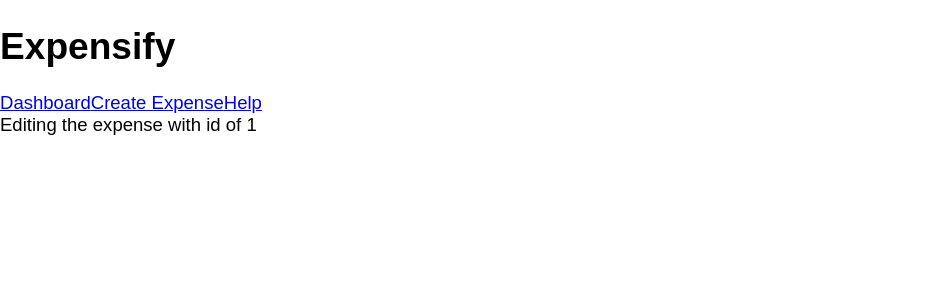
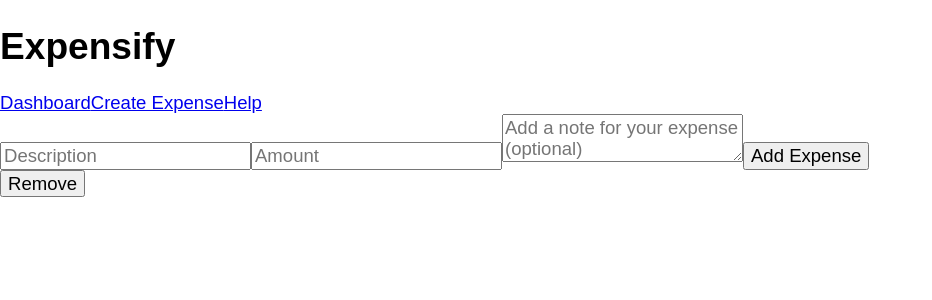
Before and after one commit to mshayanabbasi/Expensify-App-React, a React app: page /edit/1 in a window 1280 px wide. Shown: the top 300 px of the page, without its empty margins (0-932 px from the left). Built offline with nearby package versions, Linux system fonts and the light colour scheme.

Commit message:
expensify

```diff
--- a/src/components/EditExpensePage.js
+++ b/src/components/EditExpensePage.js
@@ -1,12 +1,32 @@
 import React from 'react'
+import { connect } from 'react-redux'
+import ExpenseForm from './ExpenseForm'
+import { editExpense, removeExpense } from '../actions/expenses'
 
 const EditExpensePage = (props) => {
     console.log(props)
     return (
         <div>
-            Editing the expense with id of {props.match.params.id}
+            <ExpenseForm
+                expense={props.expense}
+                onSubmit={(expense) => {
+                    props.dispatch(editExpense(props.expense.id, expense))
+                    props.history.push('/')
+                }}
+            />
+            <button onClick={() => {
+                props.dispatch(removeExpense({id: props.expense.id}))
+                props.history.push('/')
+                }}
+            >Remove</button>
         </div>
     )
 }
 
-export default EditExpensePage
+const mapStateToProps = (state, props) => {
+    return {
+        expense: state.expenses.find((expense) => expense.id === props.match.params.id)
+    }
+}
+
+export default connect(mapStateToProps)(EditExpensePage)
```
